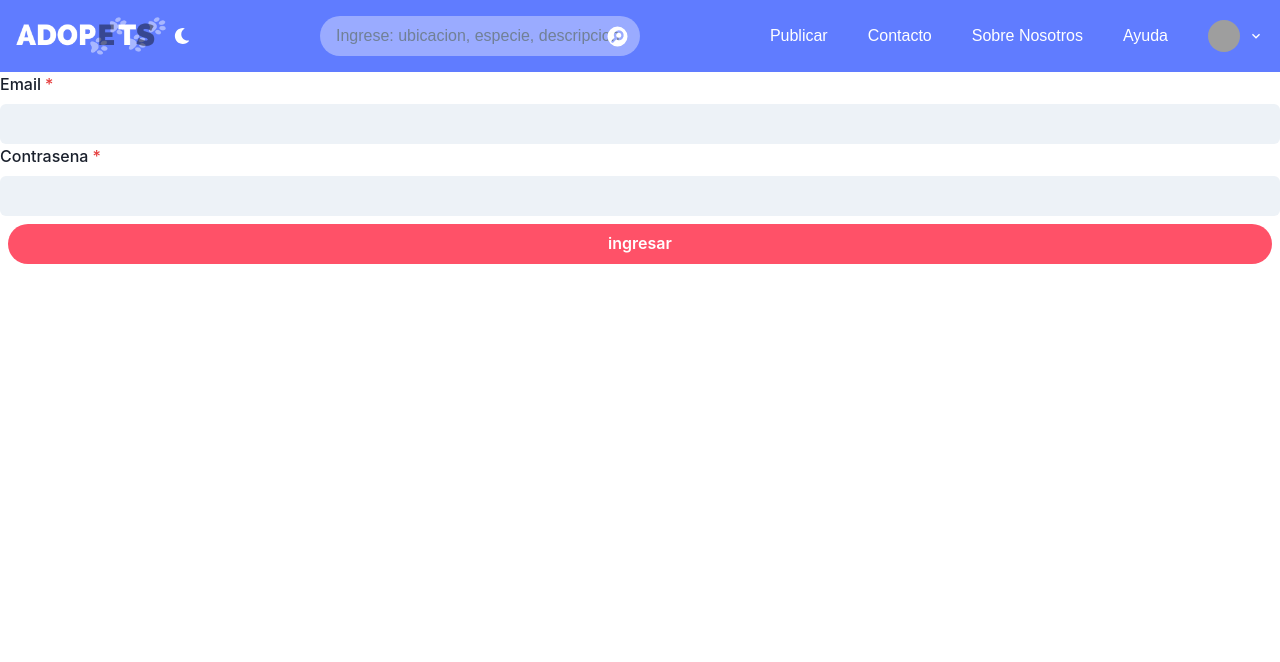
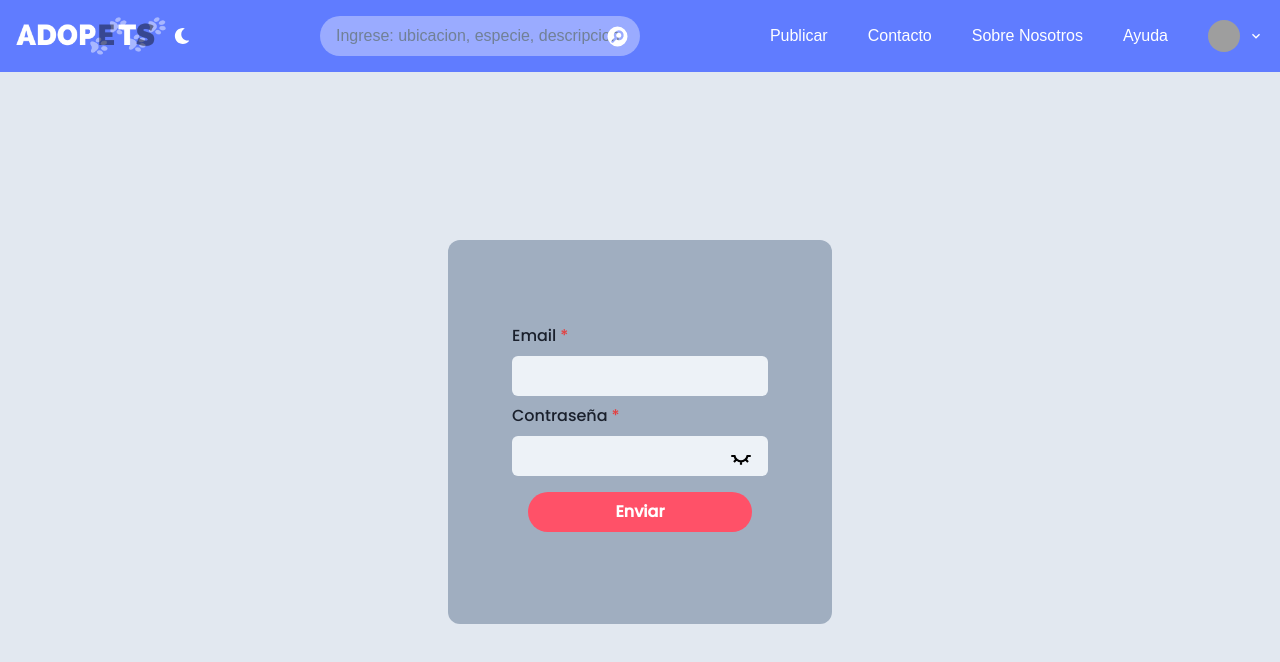
Before and after one commit to ServezynskiMarcos/Adopets, a React (Vite) app in the folder client/: page /log_in in a window 1280 px wide. Shown: the top 662 px of the page. Built offline with nearby package versions, Linux system fonts and the light colour scheme; grey boxes are pictures that could not be loaded; a web font is replaced by a local one.

Commit message:
feat components logIn, signUp

```diff
--- a/client/src/components/user/LogIn.jsx
+++ b/client/src/components/user/LogIn.jsx
@@ -1,21 +1,26 @@
 import {
-
   Button,
   FormControl,
   FormLabel,
   Input,
-  Stack
+  Stack,
+  useColorModeValue,
 } from "@chakra-ui/react";
 import React, { useState } from "react";
+import { GrFormView, GrFormViewHide } from "react-icons/gr";
 import { useDispatch, useSelector } from "react-redux";
 import { useNavigate } from "react-router-dom";
 import { logIn } from "../../redux/Actions";
 
 const LogIn = () => {
+  const dispatch = useDispatch();
+  const navigate = useNavigate();
 
-  const dispatch = useDispatch();
+  const fontColor = useColorModeValue("gray.800", "whiteAlpha.800");
+  const bgColor = useColorModeValue("gray.400", "gray.600");
+  const [show, setShow] = useState(false);
+
   const { userLog } = useSelector((state) => state.users);
-  const navigate = useNavigate();
   const [user, setUser] = useState({
     email: "",
     password: "",
@@ -36,32 +41,102 @@ const LogIn = () => {
       {userLog.name ? (
         navigate("/")
       ) : (
+        <Stack
+          w={"full"}
+          h={"90vh"}
+          alignItems={"center"}
+          justifyContent={"center"}
+        >
+          <Stack
+            w={"sm"}
+            h={"sm"}
+            bg={bgColor}
+            borderRadius={"xl"}
+            alignItems={"center"}
+            justifyContent={"center"}
+            fontFamily={"tertiary"}
+            color={fontColor}
+          >
             <form onSubmit={(e) => handleSubmit(e)}>
               <FormControl isRequired>
                 <FormLabel>Email</FormLabel>
                 <Input
-              type="text"
+                  type="email"
                   name="email"
                   onChange={handleChange}
                   variant={"filled"}
+                  w={"2xs"}
+                  marginBottom={2}
+                  fontFamily={"secondary"}
+                  color={fontColor}
+                  fontSize={"lg"}
                 />
               </FormControl>
-
+              {show ? (
+                <>
                   <FormControl isRequired>
-            <FormLabel>Contrasena</FormLabel>
+                    <FormLabel>Contraseña</FormLabel>
+                    <Stack position={"relative"} direction={"row"}>
                       <Input
                         type="text"
                         name="password"
                         onChange={handleChange}
                         variant={"filled"}
+                        w={"2xs"}
+                        marginBottom={2}
+                        fontFamily={"secondary"}
+                        color={fontColor}
+                        fontSize={"lg"}
                       />
+                      <Button
+                        variant={"unstyled"}
+                        onClick={() => setShow(!show)}
+                        position={"absolute"}
+                        right={0}
+                      >
+                        {" "}
+                        <GrFormView fontSize={26} />
+                      </Button>
+                    </Stack>
                   </FormControl>
-          <Stack>
-            <Button type="submit" margin={2}>
-              ingresar
+                </>
+              ) : (
+                <>
+                  <FormControl isRequired>
+                    <FormLabel>Contraseña</FormLabel>
+                    <Stack position={"relative"} direction={"row"}>
+                      <Input
+                        type="password"
+                        name="password"
+                        onChange={handleChange}
+                        variant={"filled"}
+                        w={"2xs"}
+                        marginBottom={2}
+                        fontFamily={"secondary"}
+                        color={fontColor}
+                        fontSize={"4xl"}
+                      />
+                      <Button
+                        variant={"unstyled"}
+                        onClick={() => setShow(!show)}
+                        position={"absolute"}
+                        right={0}
+                      >
+                        {" "}
+                        <GrFormViewHide fontSize={26} />
+                      </Button>
+                    </Stack>
+                  </FormControl>
+                </>
+              )}
+              <Stack alignItems={"center"}>
+                <Button type="submit" margin={2} w={"3xs"}>
+                  Enviar
                 </Button>
               </Stack>
             </form>
+          </Stack>
+        </Stack>
       )}
     </>
   );
--- a/client/src/components/user/SignUp.jsx
+++ b/client/src/components/user/SignUp.jsx
@@ -1,12 +1,21 @@
-import { Button, FormControl, FormLabel, Input, Stack } from "@chakra-ui/react";
+import {
+  Button,
+  FormControl,
+  FormLabel, Input,
+  Stack, useColorModeValue
+} from "@chakra-ui/react";
 import React, { useState } from "react";
+import { GrFormView, GrFormViewHide } from "react-icons/gr";
 import { useDispatch } from "react-redux";
 import { useNavigate } from "react-router-dom";
 import { newUser } from "../../redux/Actions";
-
 const SignUp = () => {
   const dispatch = useDispatch();
   const navigate = useNavigate();
+
+  const fontColor = useColorModeValue("gray.800", "whiteAlpha.800");
+  const bgColor = useColorModeValue("gray.400", "gray.600");
+  const [show, setShow] = useState(false);
 
   const [user, setUser] = useState({
     name: "",
@@ -24,11 +33,26 @@ const SignUp = () => {
 
   const handleSubmit = () => {
     dispatch(newUser(user));
-    navigate("/");
+    navigate("/log_in");
   };
 
   return (
-    <>
+    <Stack
+      w={"full"}
+      h={"90vh"}
+      alignItems={"center"}
+      justifyContent={"center"}
+    >
+      <Stack
+        w={"md"}
+        h={"md"}
+        bg={bgColor}
+        borderRadius={"xl"}
+        alignItems={"center"}
+        justifyContent={"center"}
+        fontFamily={"tertiary"}
+        color={fontColor}
+      >
         <form onSubmit={handleSubmit}>
           <FormControl isRequired>
             <FormLabel>Nombre</FormLabel>
@@ -37,45 +61,111 @@ const SignUp = () => {
               name="name"
               onChange={handleChange}
               variant={"filled"}
+              w={"2xs"}
+              marginBottom={2}
+              fontFamily={"secondary"}
+              color={fontColor}
+              fontSize={"lg"}
             />
           </FormControl>
 
           <FormControl isRequired>
             <FormLabel>Email</FormLabel>
             <Input
-            type="text"
+              type="email"
               name="email"
               onChange={handleChange}
               variant={"filled"}
+              w={"2xs"}
+              marginBottom={2}
+              fontFamily={"secondary"}
+              color={fontColor}
+              fontSize={"lg"}
             />
           </FormControl>
 
+          <FormControl>
+            <FormLabel>Teléfono</FormLabel>
+            <Input
+              type="text"
+              name="phone"
+              onChange={handleChange}
+              variant={"filled"}
+              w={"2xs"}
+              marginBottom={2}
+              fontFamily={"secondary"}
+              color={fontColor}
+              placeholder={"opcional"}
+              fontSize={"lg"}
+            />
+          </FormControl>
+
+          {show ? (
+            <>
               <FormControl isRequired>
-          <FormLabel>Contrasena</FormLabel>
+                <FormLabel>Contraseña</FormLabel>
+                <Stack position={"relative"} direction={"row"}>
                   <Input
                     type="text"
                     name="password"
                     onChange={handleChange}
                     variant={"filled"}
+                    w={"2xs"}
+                    marginBottom={2}
+                    fontFamily={"secondary"}
+                    color={fontColor}
+                    fontSize={"lg"}
                   />
+                  <Button
+                    variant={"unstyled"}
+                    onClick={() => setShow(!show)}
+                    position={"absolute"}
+                    right={0}
+                  >
+                    {" "}
+                    <GrFormView fontSize={26} />
+                  </Button>
+                </Stack>
               </FormControl>
-
+            </>
+          ) : (
+            <>
               <FormControl isRequired>
-          <FormLabel>Telefono</FormLabel>
+                <FormLabel>Contraseña</FormLabel>
+                <Stack position={"relative"} direction={"row"}>
                   <Input
-            type="text"
-            name="phone"
+                    type="password"
+                    name="password"
                     onChange={handleChange}
                     variant={"filled"}
+                    w={"2xs"}
+                    marginBottom={2}
+                    fontFamily={"secondary"}
+                    color={fontColor}
+                    fontSize={"4xl"}
                   />
+                  <Button
+                    variant={"unstyled"}
+                    onClick={() => setShow(!show)}
+                    position={"absolute"}
+                    right={0}
+                  >
+                    {" "}
+                    <GrFormViewHide fontSize={26} />
+                  </Button>
+                </Stack>
               </FormControl>
-        <Stack>
-          <Button type="submit" margin={2}>
+            </>
+          )}
+
+          <Stack alignItems={"center"}>
+            <Button type="submit" margin={2} w={"3xs"}>
               Enviar
             </Button>
           </Stack>
         </form>
-    </>
+      </Stack>
+    </Stack>
   );
 };
 
--- a/client/src/theme.js
+++ b/client/src/theme.js
@@ -9,7 +9,7 @@ export default extendTheme({
   styles: {
     global: (props) => ({
       body: {
-        backgroundColor: mode("white", "gray.800")(props),
+        backgroundColor: mode("gray.200", "gray.800")(props),
       },
     }),
   },
```
Lines whose indentation alone changed are shown as unchanged.
